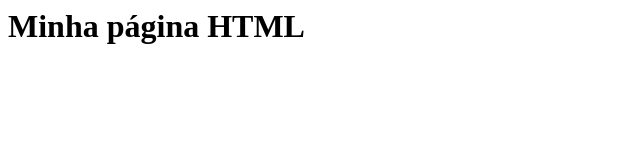
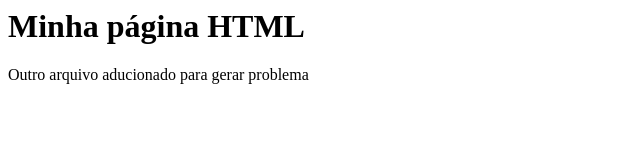
Before and after one commit to rainaranm/gama-no-github, a plain HTML site: page index.html in a window 1280 px wide. Shown: the whole page, without its empty margins (0-640 px from the left). Drawn offline with Linux system fonts and the light colour scheme.

Commit message:
outro commit, dessa vez em master

```diff
--- a/index.html
+++ b/index.html
@@ -1,5 +1,6 @@
 <html>
 	<body>
 		<h1>Minha página HTML</h1>
+      <p>Outro arquivo aducionado para gerar problema</p>
        </body>
     </html>
```
